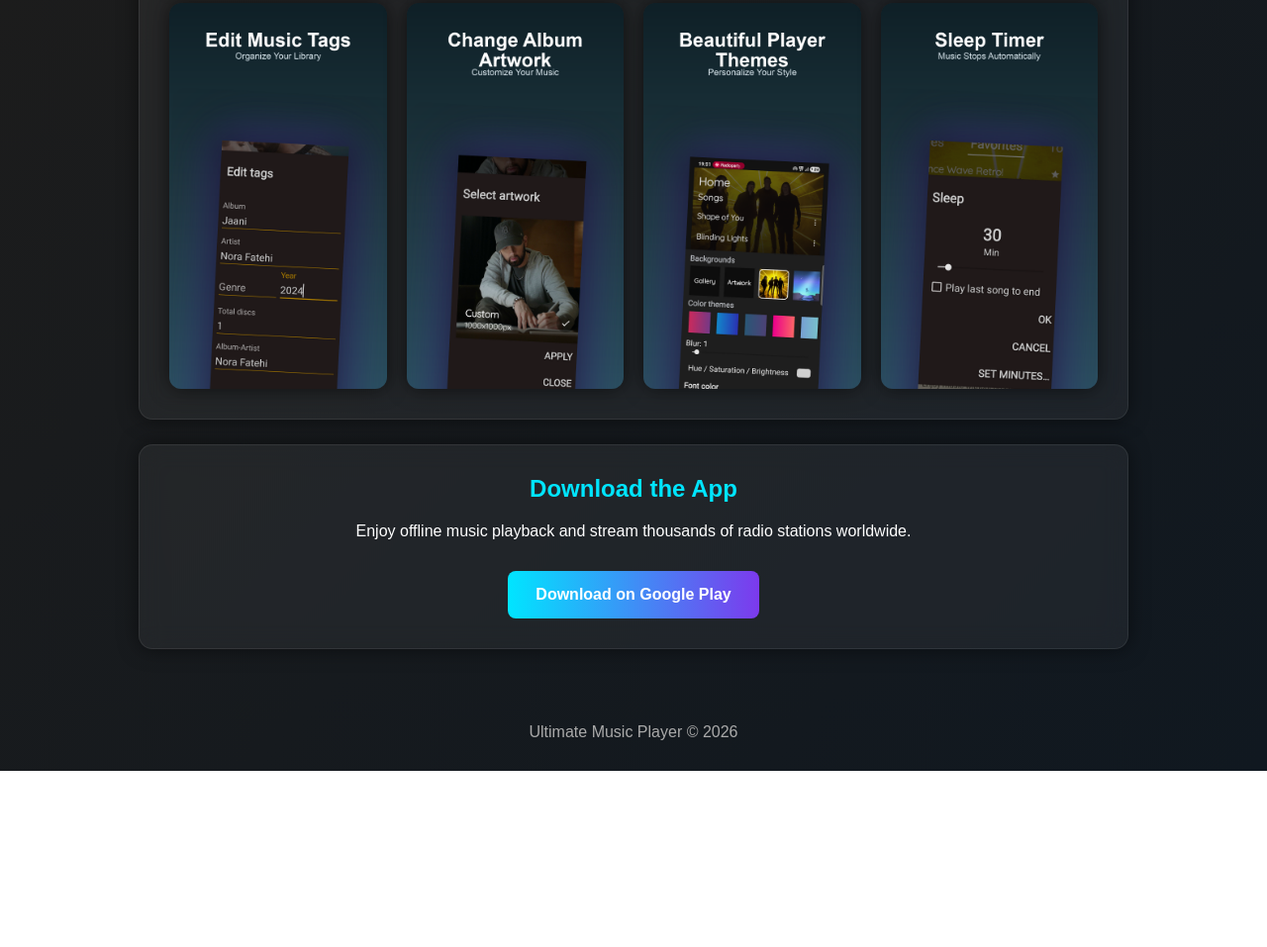
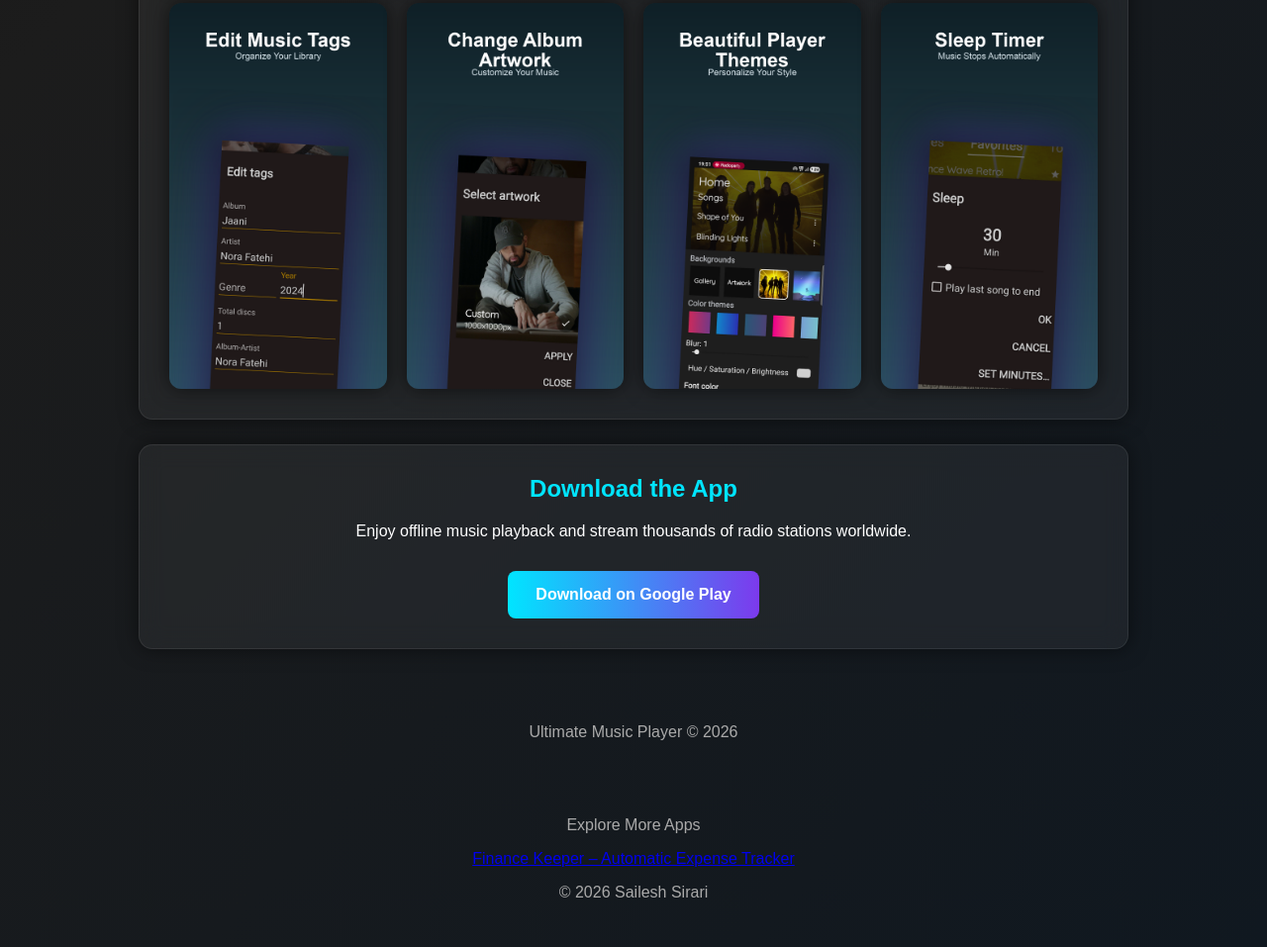
Before and after one commit to saileshsirari/music-player-with-radio, a plain HTML site: page index.html in a window 1280 px wide. Shown: the part 2074-3031 px from the top of the page at 99% size. Before the commit the page ends 2853 px from the top, so only its background shows below. Drawn offline with Linux system fonts and the light colour scheme.

Commit message:
Add footer with app links and copyright information
Added footer section with links to additional apps and copyright notice.

```diff
--- a/index.html
+++ b/index.html
@@ -261,6 +261,16 @@ Download on Google Play
 Ultimate Music Player © 2026
 
 </footer>
+<footer>
 
+<p>Explore More Apps</p>
+
+<p>
+<a href="https://saileshsirari.github.io/financekeeper/">Finance Keeper – Automatic Expense Tracker</a>
+</p>
+
+<p>© 2026 Sailesh Sirari</p>
+
+</footer>
 </body>
 </html>
```
